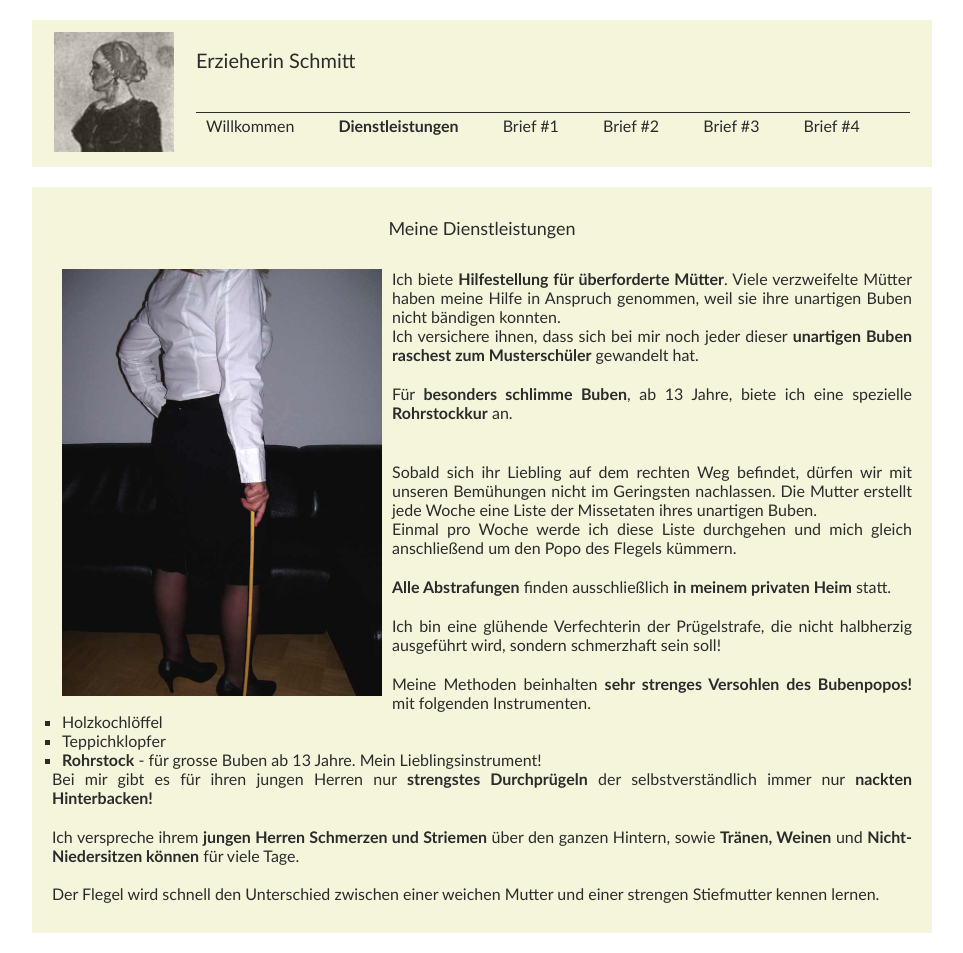
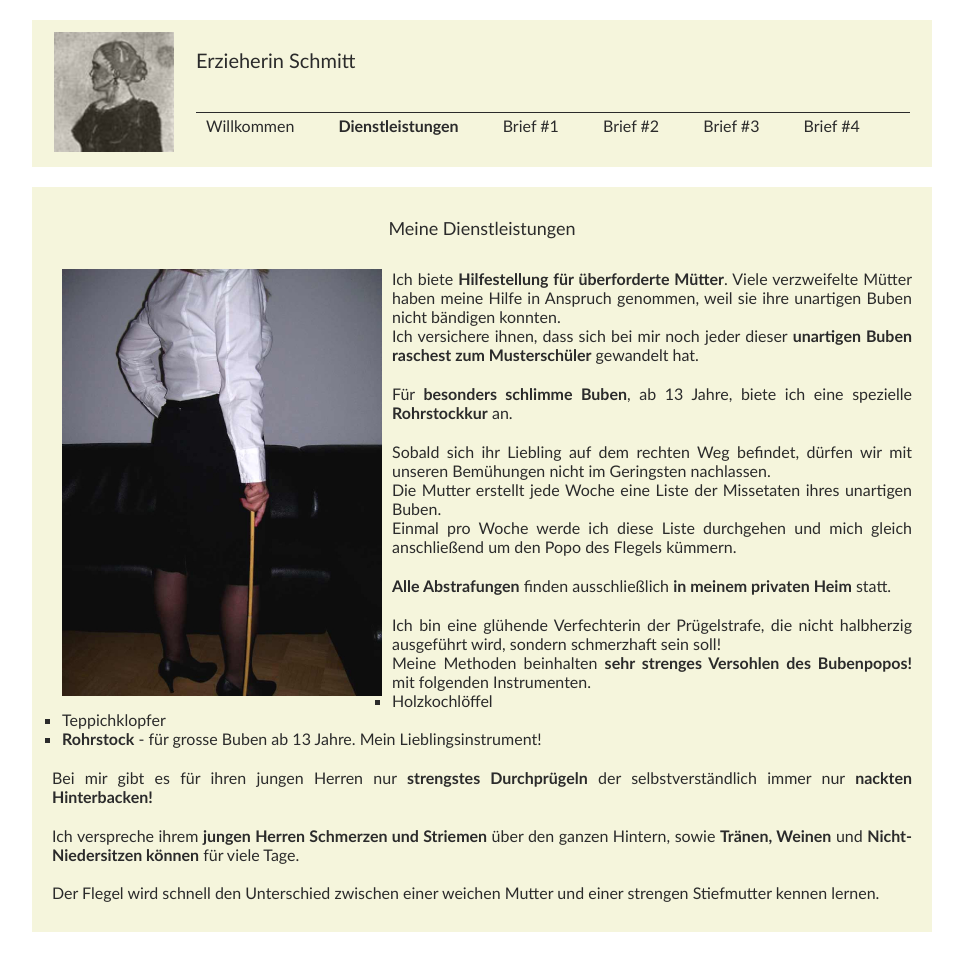
Before and after one commit to richardtraindl/tierarztpraxis-kaiserstrasse.at, a Jekyll site: the page built from xyz123/Schmitt/service.html, in a window 1280 px wide. Shown: the whole page, without its empty margins (158-1121 px from the left). Built offline with Jekyll 4.4.1, drawn with Linux system fonts in a browser that asks for light colours.

Commit message:
fix p-tag ul-tag

```diff
--- a/xyz123/Schmitt/service.html
+++ b/xyz123/Schmitt/service.html
@@ -22,11 +22,9 @@ id: service
              biete ich eine spezielle <span class="fbold">Rohrstockkur</span> an.
         </p>
 
-        <div class="gap"></div>
-
         <p>
             Sobald sich ihr Liebling auf dem rechten Weg befindet,
-            dürfen wir mit unseren Bemühungen nicht im Geringsten nachlassen.
+            dürfen wir mit unseren Bemühungen nicht im Geringsten nachlassen. <br>
             Die Mutter erstellt jede Woche eine Liste der Missetaten ihres unartigen Buben.<br>
             Einmal pro Woche werde ich diese Liste durchgehen und mich gleich anschließend um den Popo des Flegels kümmern.<br>
         </p>
@@ -35,19 +33,17 @@ id: service
             <span class="fbold">Alle Abstrafungen</span> finden ausschließlich <span class="fbold">in meinem privaten Heim</span> statt.
         </p>
 
-        <p>
+        <p style="padding-bottom: 0px">
             Ich bin eine glühende Verfechterin der Prügelstrafe, die nicht halbherzig ausgeführt wird,
-             sondern schmerzhaft sein soll! <br>
-        </p>
-
-        <ul>
+            sondern schmerzhaft sein soll! <br>
             Meine Methoden beinhalten <span class="fbold">sehr strenges Versohlen des Bubenpopos!</span>
             mit folgenden Instrumenten.
+        </p>
+        <ul style="padding-bottom: 20px">
             <li>Holzkochlöffel</li>
             <li>Teppichklopfer</li>
             <li><span class="fbold">Rohrstock</span> - für grosse Buben ab 13 Jahre. Mein Lieblingsinstrument!</li>
         </ul>
-
 
         <p>
             Bei mir gibt es für ihren jungen Herren nur <span class="fbold">strengstes Durchprügeln</span>
```
